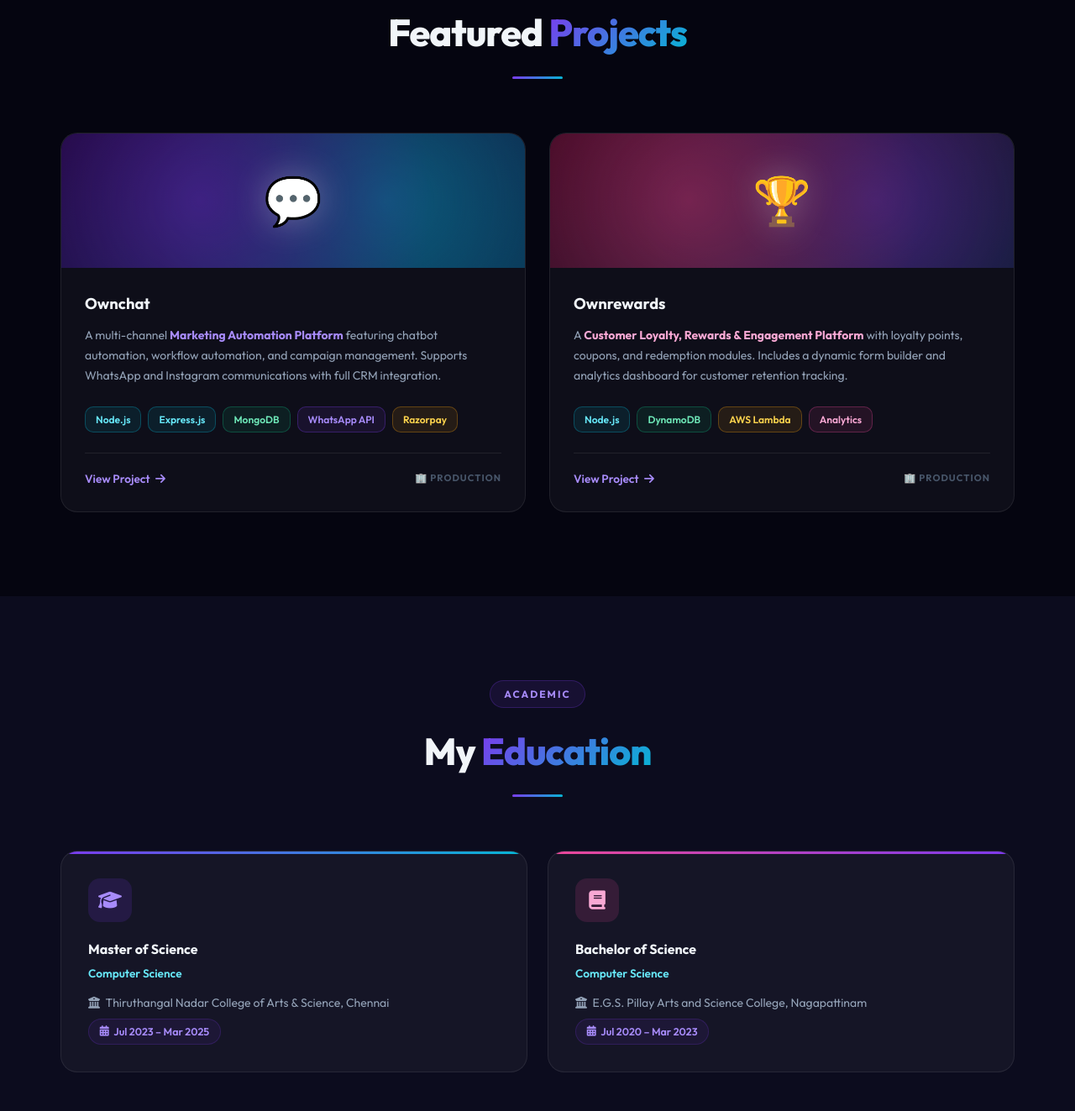
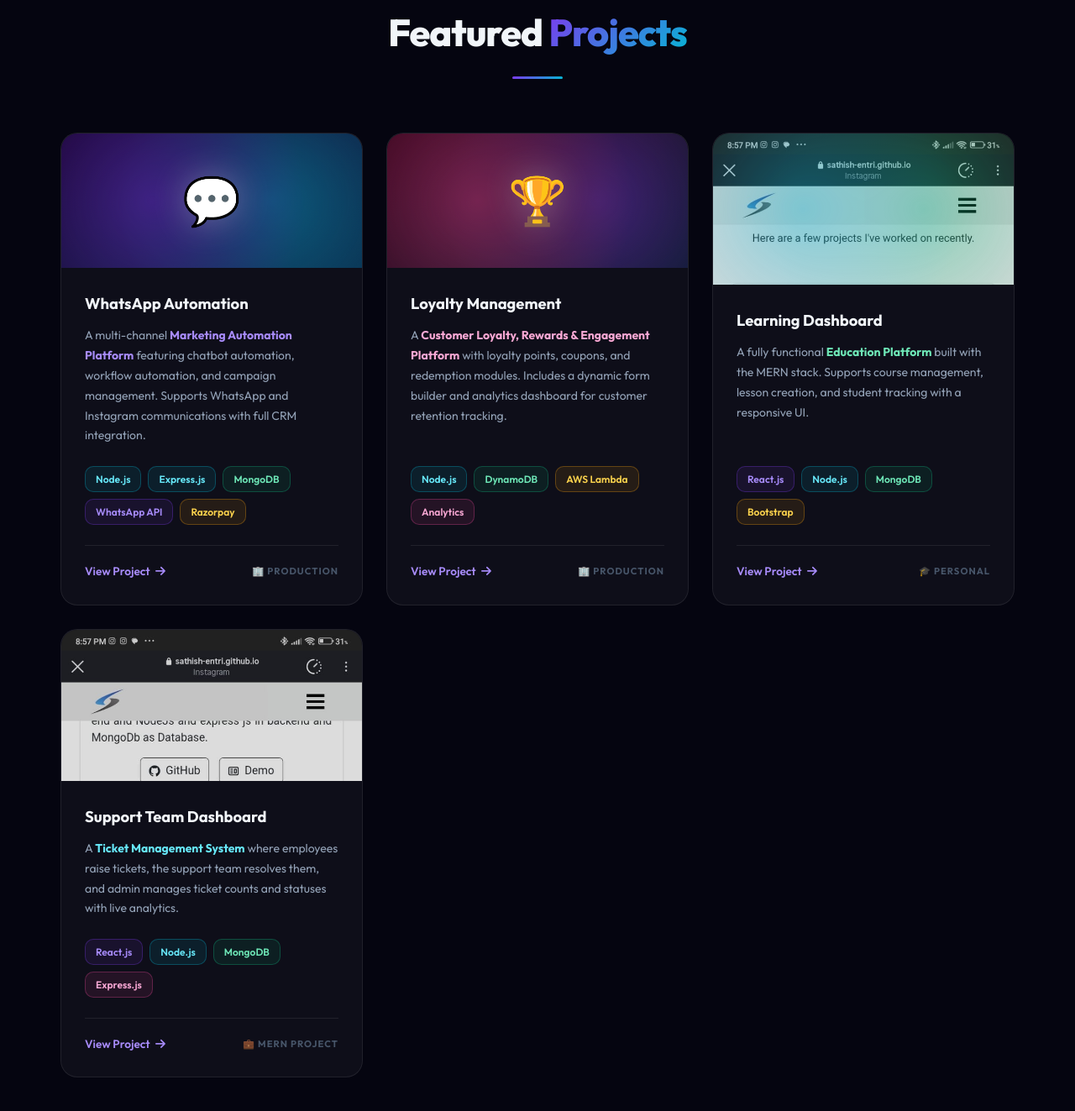
Before and after one commit to sathish-entri/portfolio-2026-v2, a website: page index.html in a window 1280 px wide. Shown: the part 3997-5320 px from the top of the page at 84% size. Drawn offline with nearby package versions, Linux system fonts and the light colour scheme.

Commit message:
🚀 Rename projects and add Learning Dashboard + Support Dashboard

```diff
--- a/index.html
+++ b/index.html
@@ -1859,13 +1859,13 @@
       </div>
       <div class="projects-grid">
 
-        <!-- Ownchat -->
+        <!-- WhatsApp Automation (was Ownchat) -->
         <div class="project-card fade-up">
           <div class="project-banner banner-1">
             <span class="project-icon">💬</span>
           </div>
           <div class="project-body">
-            <h3 class="project-title">Ownchat</h3>
+            <h3 class="project-title">WhatsApp Automation</h3>
             <p class="project-desc">
               A multi-channel <strong style="color:var(--purple-light)">Marketing Automation Platform</strong> featuring
               chatbot automation,
@@ -1888,13 +1888,13 @@
           </div>
         </div>
 
-        <!-- Ownrewards -->
+        <!-- Loyalty Management (was Ownrewards) -->
         <div class="project-card fade-up" style="transition-delay:0.1s">
           <div class="project-banner banner-2">
             <span class="project-icon">🏆</span>
           </div>
           <div class="project-body">
-            <h3 class="project-title">Ownrewards</h3>
+            <h3 class="project-title">Loyalty Management</h3>
             <p class="project-desc">
               A <strong style="color:var(--pink-light)">Customer Loyalty, Rewards & Engagement Platform</strong> with
               loyalty points,
@@ -1912,6 +1912,56 @@
                 View Project <i class="fas fa-arrow-right"></i>
               </a>
               <span class="project-type">🏢 Production</span>
+            </div>
+          </div>
+        </div>
+
+        <!-- Learning Dashboard (MERN) -->
+        <div class="project-card fade-up" style="transition-delay:0.2s">
+          <div class="project-banner banner-3" style="padding:0; overflow:hidden; height:180px;">
+            <img src="assets/project_learning_dashboard.jpeg" alt="Learning Dashboard" style="width:100%;height:100%;object-fit:cover;object-position:top center;">
+          </div>
+          <div class="project-body">
+            <h3 class="project-title">Learning Dashboard</h3>
+            <p class="project-desc">
+              A fully functional <strong style="color:var(--green-light)">Education Platform</strong> built with the MERN stack. Supports course management, lesson creation, and student tracking with a responsive UI.
+            </p>
+            <div class="project-stack">
+              <span class="skill-pill purple" style="padding:0.3rem 0.75rem;font-size:0.75rem;">React.js</span>
+              <span class="skill-pill cyan" style="padding:0.3rem 0.75rem;font-size:0.75rem;">Node.js</span>
+              <span class="skill-pill green" style="padding:0.3rem 0.75rem;font-size:0.75rem;">MongoDB</span>
+              <span class="skill-pill orange" style="padding:0.3rem 0.75rem;font-size:0.75rem;">Bootstrap</span>
+            </div>
+            <div class="project-footer">
+              <a href="https://github.com/sathish-entri" target="_blank" class="project-link">
+                View Project <i class="fas fa-arrow-right"></i>
+              </a>
+              <span class="project-type">🎓 Personal</span>
+            </div>
+          </div>
+        </div>
+
+        <!-- Support Team Dashboard (MERN) -->
+        <div class="project-card fade-up" style="transition-delay:0.3s">
+          <div class="project-banner banner-4" style="padding:0; overflow:hidden; height:180px;">
+            <img src="assets/project_support_dashboard.jpeg" alt="Support Team Dashboard" style="width:100%;height:100%;object-fit:cover;object-position:top center;">
+          </div>
+          <div class="project-body">
+            <h3 class="project-title">Support Team Dashboard</h3>
+            <p class="project-desc">
+              A <strong style="color:var(--cyan-light)">Ticket Management System</strong> where employees raise tickets, the support team resolves them, and admin manages ticket counts and statuses with live analytics.
+            </p>
+            <div class="project-stack">
+              <span class="skill-pill purple" style="padding:0.3rem 0.75rem;font-size:0.75rem;">React.js</span>
+              <span class="skill-pill cyan" style="padding:0.3rem 0.75rem;font-size:0.75rem;">Node.js</span>
+              <span class="skill-pill green" style="padding:0.3rem 0.75rem;font-size:0.75rem;">MongoDB</span>
+              <span class="skill-pill pink" style="padding:0.3rem 0.75rem;font-size:0.75rem;">Express.js</span>
+            </div>
+            <div class="project-footer">
+              <a href="https://github.com/sathish-entri" target="_blank" class="project-link">
+                View Project <i class="fas fa-arrow-right"></i>
+              </a>
+              <span class="project-type">💼 MERN Project</span>
             </div>
           </div>
         </div>
```
Also changed, not shown: assets/certificates/cert_entri_fsd.jpeg (added), assets/certificates/cert_nsdc_datasci.jpeg (added), assets/certificates/cert_tcs.jpeg (added), assets/project_learning_dashboard.jpeg (added), assets/project_support_dashboard.jpeg (added), 1 other file.
